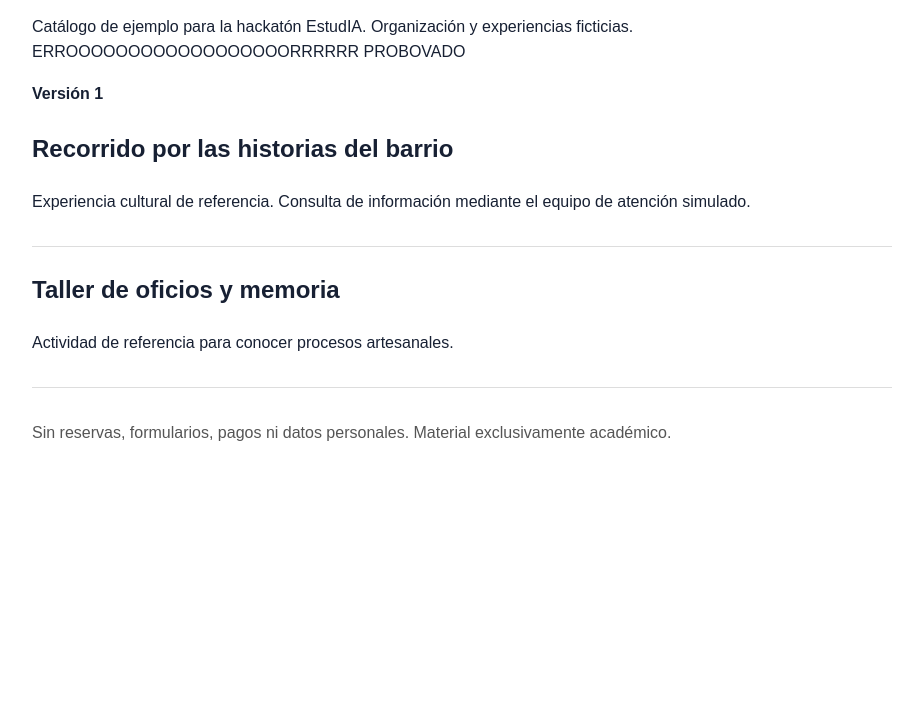
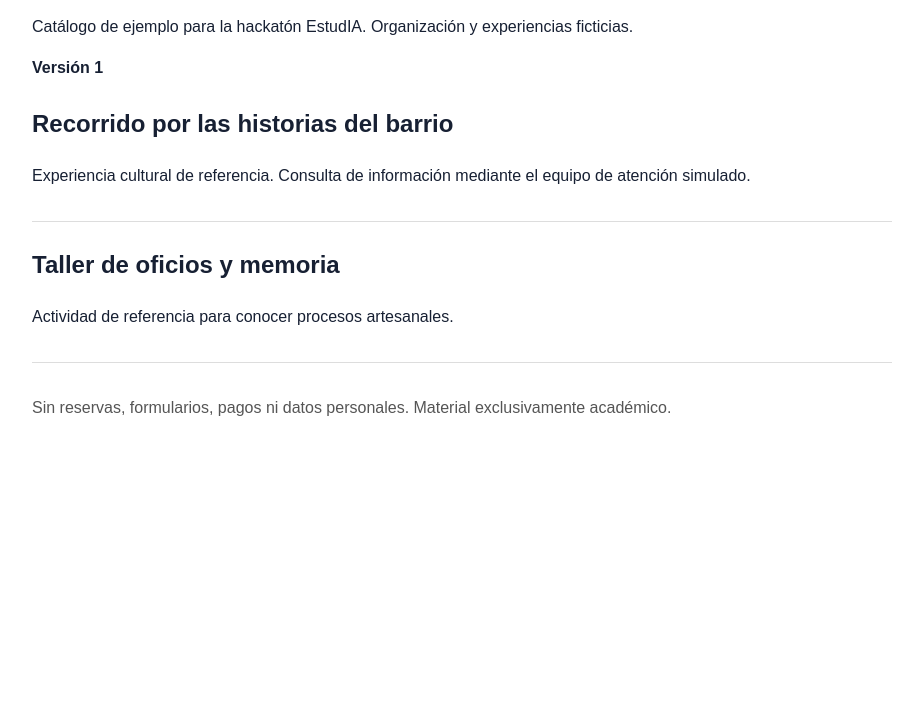
Before and after one commit to Sativa-Nova/pruebaxdd, a plain HTML site: page index.html in a window 1280 px wide. Shown: the part 99-800 px from the top of the page, without its empty margins (178-1101 px from the left). Drawn offline with Linux system fonts and the light colour scheme.

Commit message:
Revert "Update catalog description with error message"
This reverts commit 195050e625a6625becb4083a244ce823968a81f2.

```diff
--- a/index.html
+++ b/index.html
@@ -1 +1 @@
-<!doctype html><html lang="es"><head><meta charset="utf-8"><meta name="viewport" content="width=device-width, initial-scale=1"><title>Ruta Local - Catálogo ficticio</title><link rel="stylesheet" href="styles.css"></head><body><h1>Ruta Local</h1><p>Catálogo de ejemplo para la hackatón EstudIA. Organización y experiencias ficticias. ERROOOOOOOOOOOOOOOOOORRRRRR PROBOVADO</p><p><strong>Versión 1</strong></p><article><h2>Recorrido por las historias del barrio</h2><p>Experiencia cultural de referencia. Consulta de información mediante el equipo de atención simulado.</p></article><article><h2>Taller de oficios y memoria</h2><p>Actividad de referencia para conocer procesos artesanales.</p></article><footer>Sin reservas, formularios, pagos ni datos personales. Material exclusivamente académico.</footer></body></html>
+<!doctype html><html lang="es"><head><meta charset="utf-8"><meta name="viewport" content="width=device-width, initial-scale=1"><title>Ruta Local - Catálogo ficticio</title><link rel="stylesheet" href="styles.css"></head><body><h1>Ruta Local</h1><p>Catálogo de ejemplo para la hackatón EstudIA. Organización y experiencias ficticias.</p><p><strong>Versión 1</strong></p><article><h2>Recorrido por las historias del barrio</h2><p>Experiencia cultural de referencia. Consulta de información mediante el equipo de atención simulado.</p></article><article><h2>Taller de oficios y memoria</h2><p>Actividad de referencia para conocer procesos artesanales.</p></article><footer>Sin reservas, formularios, pagos ni datos personales. Material exclusivamente académico.</footer></body></html>
```
